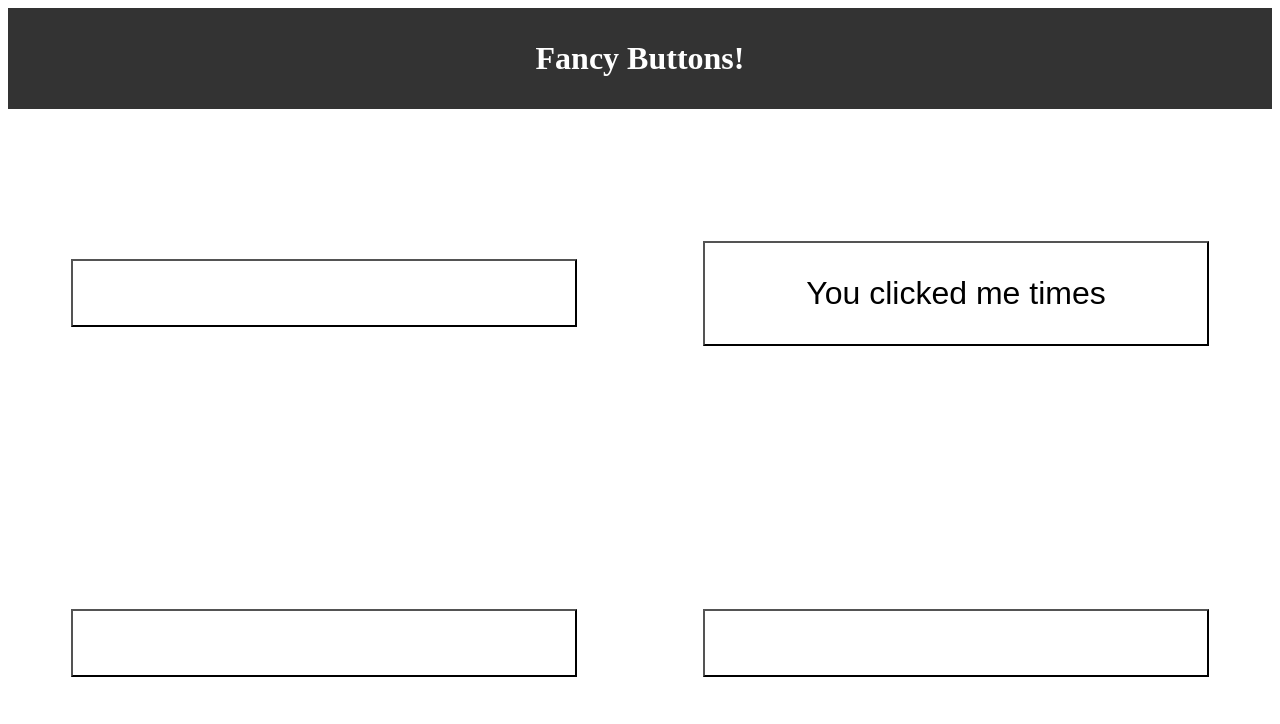
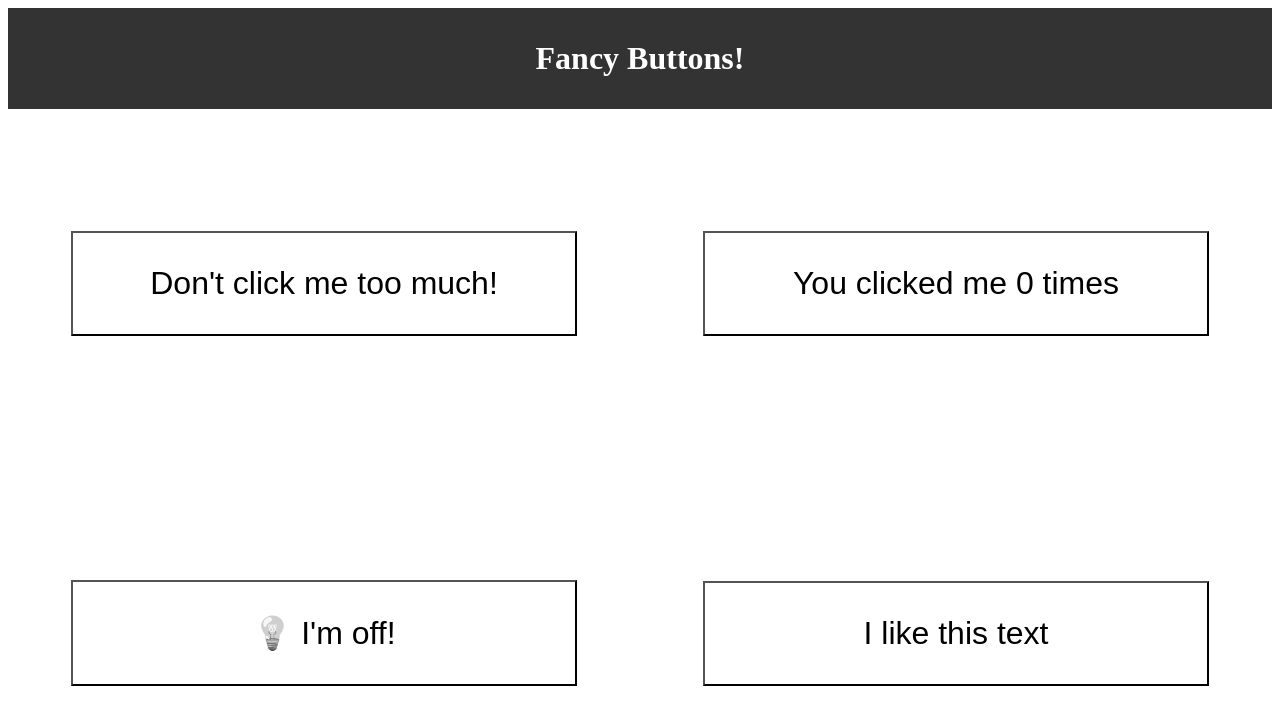
Before and after one commit to cassie-eve/fancy-buttons, a React (Create React App) app: page / in a window 1280 px wide. Shown: the top 724 px of the page. Built offline with nearby package versions, Linux system fonts and the light colour scheme.

Commit message:
set default state

```diff
--- a/src/components/AngryButton.js
+++ b/src/components/AngryButton.js
@@ -1,7 +1,7 @@
 import { useState } from 'react';
 
 function AngryButton(props){
-  const [anger, setAnger] = useState();
+  const [anger, setAnger] = useState(0);
 
   return (
     <button style={{ backgroundColor: `rgba(255,0,0,${anger})` }} className="AngryButton">
--- a/src/components/CounterButton.js
+++ b/src/components/CounterButton.js
@@ -1,7 +1,7 @@
 import { useState } from 'react';
 
 function CounterButton(props){
-  const [clickAmount, setClickAmount] = useState();
+  const [clickAmount, setClickAmount] = useState(0);
 
   return (
     <button className="CounterButton">
--- a/src/components/LightSwitchButton.js
+++ b/src/components/LightSwitchButton.js
@@ -1,7 +1,7 @@
 import { useState } from 'react';
 
 function LightSwitchButton(props){
-  const [light, setLight] = useState();
+  const [light, setLight] = useState('off');
 
   return (
     <button className="LightSwitchButton">
--- a/src/components/TextRepeaterButton.js
+++ b/src/components/TextRepeaterButton.js
@@ -1,7 +1,7 @@
 import { useState } from 'react';
 
 function TextRepeaterButton(){
-  const [repetitions, setRepetitions] = useState();
+  const [repetitions, setRepetitions] = useState(1);
   const textArray = [];
   for (let i = 0; i < repetitions; i++) {
     textArray.push(<span key={i}>I like this text</span>);
```
